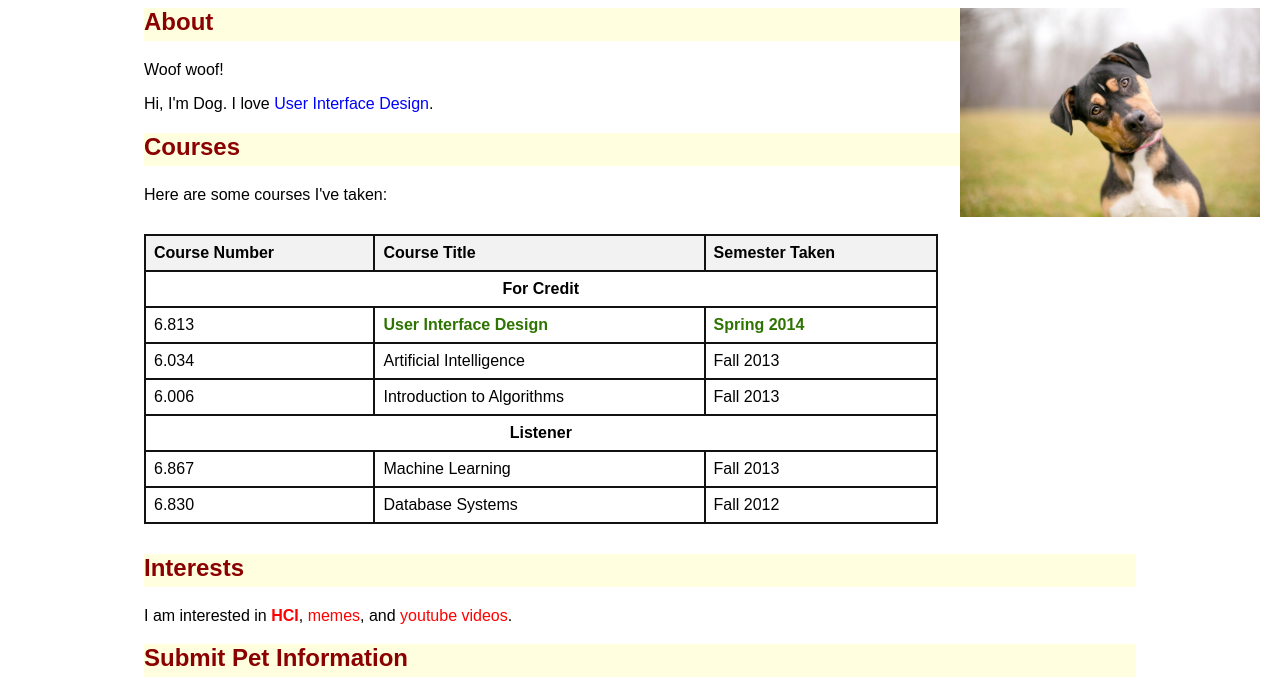
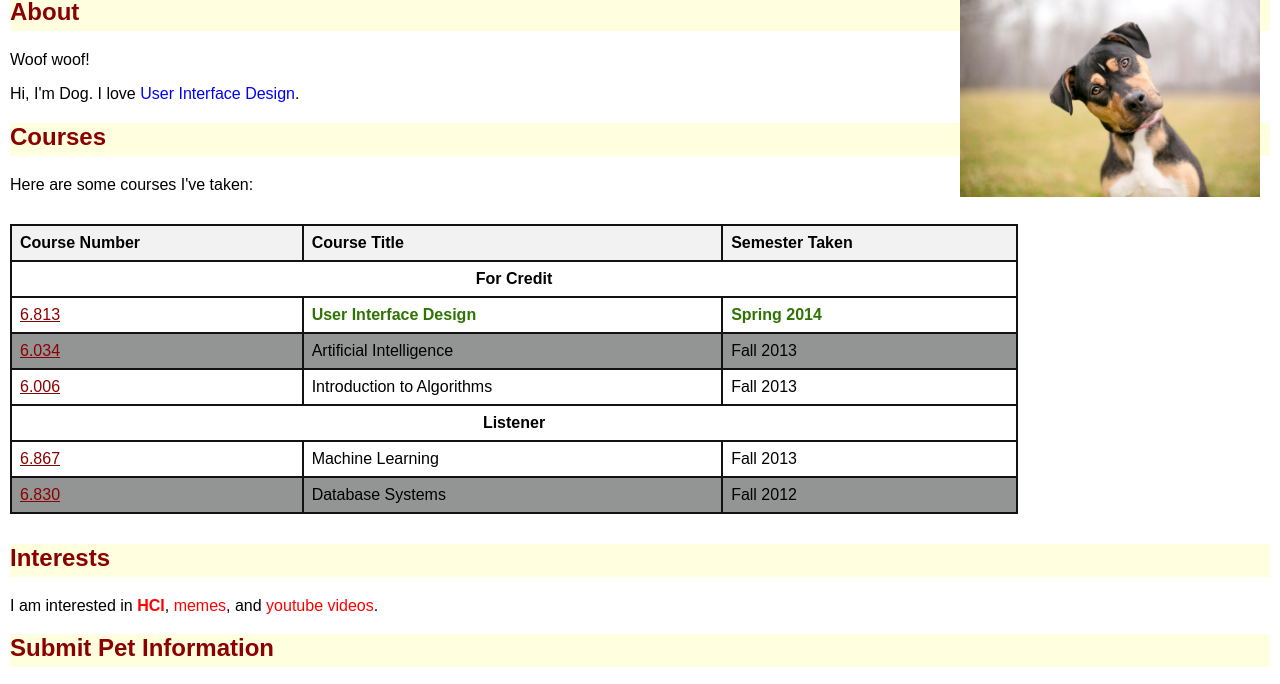
Before and after one commit to leemah/login-others, a plain HTML site: page dog.html in a window 1280 px wide. Shown: the part 92-776 px from the top of the page. Drawn offline with Linux system fonts and the light colour scheme.

Commit message:
add style

```diff
--- a/dog.css
+++ b/dog.css
@@ -2,14 +2,14 @@ body {
     font-family: Arial, sans-serif;
     background-color: #ffffff;
     margin: 0;
-    padding: 20px;
+    padding: 10px;
 }
 
 
 
 .container {
-    width: 80%;
-    margin: 0 auto;
+    width: 100%;
+    /* margin: 0 auto; */
 }
 
 h1 {
@@ -56,10 +56,18 @@ td a{
     color: #2f7402;
     font-weight: 600;
 }
+td.number{
+    color: #8B0000;
+    text-decoration: underline;
+}
 
 th {
     background-color: #f2f2f2;
 
+}
+
+.database, .artificial{
+    background-color: #939494;
 }
 
 .credit {
@@ -104,7 +112,7 @@ button:hover {
 
 .dog-img {
     position: absolute;
-    top: 100px;
+    top: 80px;
     right: 20px;
 }
 
--- a/dog.html
+++ b/dog.html
@@ -7,6 +7,7 @@
     <link rel="stylesheet" href="dog.css">
 </head>
 <body>
+
     <div class="container">
         <h1>Dog D. Dog</h1>
         <section class="about">
@@ -27,17 +28,17 @@
                     <td colspan="3" class="credit">For Credit</td>
                 </tr>
                 <tr>
-                    <td>6.813</td>
+                    <td class="number">6.813</td>
                     <td><a href="#">User Interface Design</a></td>
                     <td><a href="#">Spring 2014</a></td>
                 </tr>
-                <tr>
-                    <td>6.034</td>
+                <tr class="artificial">
+                    <td class="number">6.034</td>
                     <td>Artificial Intelligence</td>
                     <td>Fall 2013</td>
                 </tr>
                 <tr>
-                    <td>6.006</td>
+                    <td class="number">6.006</td>
                     <td>Introduction to Algorithms</td>
                     <td>Fall 2013</td>
                 </tr>
@@ -45,12 +46,12 @@
                     <td colspan="3" class="credit">Listener</td>
                 </tr>
                 <tr>
-                    <td>6.867</td>
+                    <td class="number">6.867</td>
                     <td>Machine Learning</td>
                     <td>Fall 2013</td>
                 </tr>
-                <tr>
-                    <td>6.830</td>
+                <tr class="database">
+                    <td class="number">6.830</td>
                     <td>Database Systems</td>
                     <td>Fall 2012</td>
                 </tr>
```
